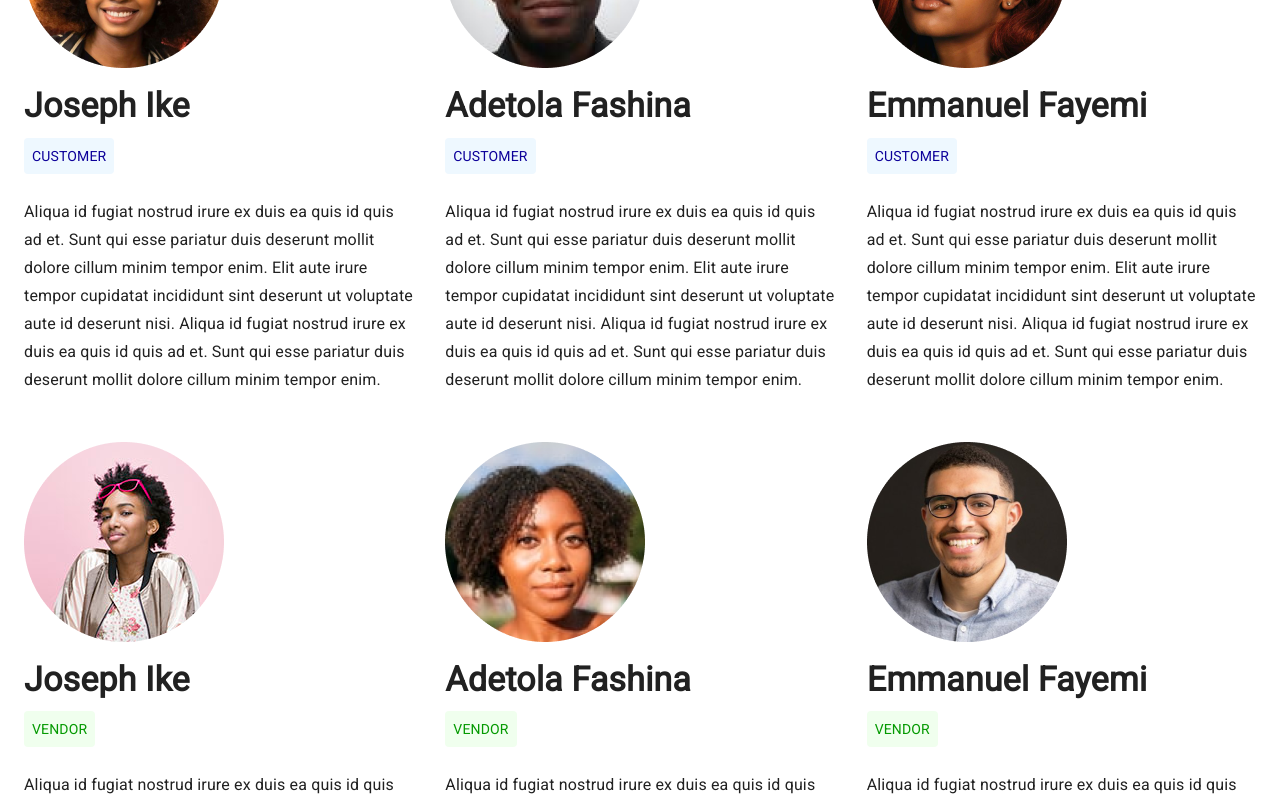
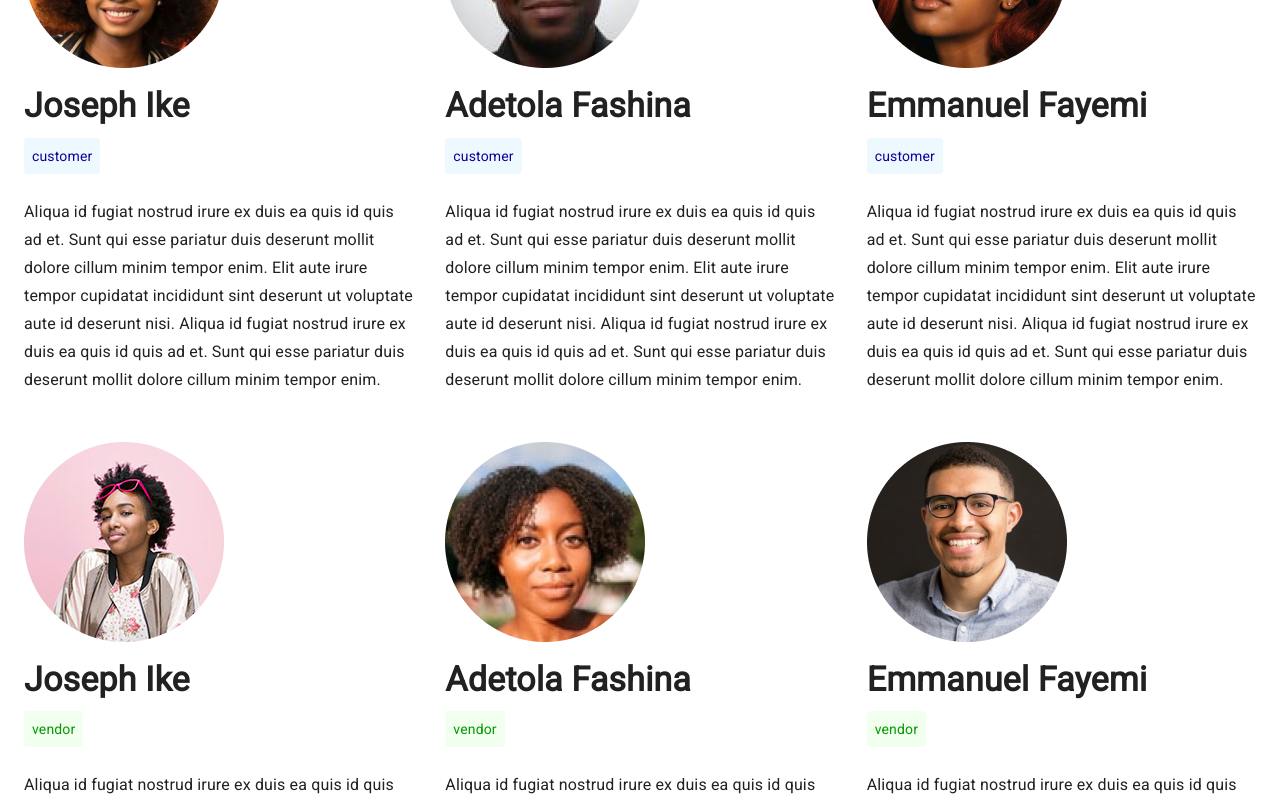
Before and after one commit to OgbeniHMMD/vasiti-testimonies, a Next.js app: page / in a window 1280 px wide. Shown: the part 1380-2180 px from the top of the page. Built offline with nearby package versions, Linux system fonts and the light colour scheme.

Commit message:
Improvement:
- Added temporary story saving mechanicsm

```diff
--- a/components/FeaturedStory.js
+++ b/components/FeaturedStory.js
@@ -1,4 +1,5 @@
 import React from "react"
+import store from "../store/stories"
 
 import Box from "@material-ui/core/Box"
 import {
@@ -26,8 +27,8 @@ export default function TopNavLinks(props) {
   const [dialogSuccess, setDialogSuccess] = React.useState(false)
 
   const initialFormValues = {
-    firstName: "x",
-    lastName: "y",
+    firstName: "",
+    lastName: "",
     category: "customer",
     attachment: null,
     story: "",
@@ -58,6 +59,11 @@ export default function TopNavLinks(props) {
     event.preventDefault()
 
     setDialogForm(false)
+
+    const payload = formValues
+    payload.name = `${formValues.firstName} ${formValues.lastName}`
+    payload.avatar = `https://picsum.photos/200`
+    store.dispatch({ type: "ADD_STORY", payload: formValues })
     setDialogSuccess(true)
   }
 
@@ -134,7 +140,6 @@ export default function TopNavLinks(props) {
           </Box>
         </Container>
       </Box>
-
       <Dialog
         open={dialogForm}
         onClose={CLOSE_FORM_DIALOG}
@@ -233,7 +238,6 @@ export default function TopNavLinks(props) {
               </label>
             </Box>
 
-            <FormControl component="row">
             <Box
               py={1}
               width={1}
@@ -267,7 +271,6 @@ export default function TopNavLinks(props) {
                 />
               </RadioGroup>
             </Box>
-            </FormControl>
 
             {formValues.category == "vendor" && (
               <Box py={1}>
@@ -303,7 +306,6 @@ export default function TopNavLinks(props) {
           </Box>
         </form>
       </Dialog>
-
       <Dialog
         open={dialogSuccess}
         onClose={CLOSE_SUCCESS_DIALOG}
--- a/components/Testimony.js
+++ b/components/Testimony.js
@@ -26,8 +26,8 @@ export default function TopNavLinks(props) {
           p={1}
           component="span"
           borderRadius={4}
-          color={props.category == "CUSTOMER" ? "#0D019A" : "#049A01"}
-          bgcolor={props.category == "CUSTOMER" ? "#EEF8FF" : "#F0FFEE"}>
+          color={props.category == "customer" ? "#0D019A" : "#049A01"}
+          bgcolor={props.category == "customer" ? "#EEF8FF" : "#F0FFEE"}>
           {props.category}
         </Box>
       </Box>
--- a/pages/index.js
+++ b/pages/index.js
@@ -1,4 +1,7 @@
 import Head from "next/head"
+
+import React from "react"
+import store from "../store/stories"
 
 import { Box, Container, Grid, Typography } from "@material-ui/core"
 import TopNavBar from "../components/TopNavBar"
@@ -8,17 +11,21 @@ import FeaturedStory from "../components/FeaturedStory"
 import Testimony from "../components/Testimony"
 import TheFooter from "../components/TheFooter"
 
-import stories1 from "../src/assets/stories1.json"
-import stories2 from "../src/assets/stories2.json"
+import StaticTestimonies from "../src/assets/stories2.json"
 
 export default function Home() {
-  const testimoniesJSON1 = stories1
-  const testimoniesJSON2 = stories2
+  const staticTestimonies = StaticTestimonies
+  const [statefulTestimonies, saveTestimonies] = React.useState(
+    store.getState()
+  )
+
+  store.subscribe(() => saveTestimonies(store.getState()))
+  store.subscribe(() => console.log(statefulTestimonies))
 
   const testimonies = (JSON_FILE) =>
-    JSON_FILE.map((testimony) => (
+    JSON_FILE.map((testimony, index) => (
       <Testimony
-        key={testimony.id}
+        key={index}
         name={testimony.name}
         avatar={testimony.avatar}
         category={testimony.category}
@@ -56,7 +63,7 @@ export default function Home() {
           <Container>
             <Box py={4}>
               <Grid container spacing={4}>
-                {testimonies(testimoniesJSON1)}
+                {testimonies(statefulTestimonies)}
               </Grid>
             </Box>
           </Container>
@@ -72,7 +79,7 @@ export default function Home() {
           <Container>
             <Box py={4}>
               <Grid container spacing={4}>
-                {testimonies(testimoniesJSON2)}
+                {testimonies(staticTestimonies)}
               </Grid>
             </Box>
           </Container>
--- a/src/assets/stories1.json
+++ b/src/assets/stories1.json
@@ -1,48 +1,42 @@
 [
   {
-    "id": 1,
     "name": "Joseph Ike",
-    "category": "CUSTOMER",
+    "category": "customer",
     "location": "In Ikeja",
     "avatar": "/img/avatar/01.png",
     "story": "Aliqua id fugiat nostrud irure ex duis ea quis id quis ad et. Sunt qui esse pariatur duis deserunt mollit dolore cillum minim tempor enim. Elit aute irure tempor cupidatat incididunt sint deserunt ut voluptate aute id deserunt nisi. Aliqua id fugiat nostrud irure ex duis ea quis id quis ad et. Sunt qui esse pariatur duis deserunt mollit dolore cillum minim tempor enim."
   },
   {
-    "id": 2,
     "name": "Adetola Fashina",
-    "category": "CUSTOMER",
+    "category": "customer",
     "location": "Ibadan",
     "avatar": "/img/avatar/02.png",
     "story": "Aliqua id fugiat nostrud irure ex duis ea quis id quis ad et. Sunt qui esse pariatur duis deserunt mollit dolore cillum minim tempor enim. Elit aute irure tempor cupidatat incididunt sint deserunt ut voluptate aute id deserunt nisi. Aliqua id fugiat nostrud irure ex duis ea quis id quis ad et. Sunt qui esse pariatur duis deserunt mollit dolore cillum minim tempor enim."
   },
   {
-    "id": 3,
     "name": "Emmanuel Fayemi",
-    "category": "CUSTOMER",
+    "category": "customer",
     "location": "In Akoka",
     "avatar": "/img/avatar/03.png",
     "story": "Aliqua id fugiat nostrud irure ex duis ea quis id quis ad et. Sunt qui esse pariatur duis deserunt mollit dolore cillum minim tempor enim. Elit aute irure tempor cupidatat incididunt sint deserunt ut voluptate aute id deserunt nisi. Aliqua id fugiat nostrud irure ex duis ea quis id quis ad et. Sunt qui esse pariatur duis deserunt mollit dolore cillum minim tempor enim."
   },
   {
-    "id": 4,
     "name": "Joseph Ike",
-    "category": "VENDOR",
+    "category": "vendor",
     "location": "In Ikeja",
     "avatar": "/img/avatar/04.png",
     "story": "Aliqua id fugiat nostrud irure ex duis ea quis id quis ad et. Sunt qui esse pariatur duis deserunt mollit dolore cillum minim tempor enim. Elit aute irure tempor cupidatat incididunt sint deserunt ut voluptate aute id deserunt nisi. Aliqua id fugiat nostrud irure ex duis ea quis id quis ad et. Sunt qui esse pariatur duis deserunt mollit dolore cillum minim tempor enim."
   },
   {
-    "id": 5,
     "name": "Adetola Fashina",
-    "category": "VENDOR",
+    "category": "vendor",
     "location": "Ibadan",
     "avatar": "/img/avatar/05.png",
     "story": "Aliqua id fugiat nostrud irure ex duis ea quis id quis ad et. Sunt qui esse pariatur duis deserunt mollit dolore cillum minim tempor enim. Elit aute irure tempor cupidatat incididunt sint deserunt ut voluptate aute id deserunt nisi. Aliqua id fugiat nostrud irure ex duis ea quis id quis ad et. Sunt qui esse pariatur duis deserunt mollit dolore cillum minim tempor enim."
   },
   {
-    "id": 6,
     "name": "Emmanuel Fayemi",
-    "category": "VENDOR",
+    "category": "vendor",
     "location": "In Akoka",
     "avatar": "/img/avatar/06.png",
     "story": "Aliqua id fugiat nostrud irure ex duis ea quis id quis ad et. Sunt qui esse pariatur duis deserunt mollit dolore cillum minim tempor enim. Elit aute irure tempor cupidatat incididunt sint deserunt ut voluptate aute id deserunt nisi. Aliqua id fugiat nostrud irure ex duis ea quis id quis ad et. Sunt qui esse pariatur duis deserunt mollit dolore cillum minim tempor enim."
--- a/src/assets/stories2.json
+++ b/src/assets/stories2.json
@@ -2,7 +2,7 @@
   {
     "id": 1,
     "name": "Temi Obadofin",
-    "category": "CUSTOMER",
+    "category": "customer",
     "location": "In Ikeja",
     "avatar": "/img/avatar/07.png",
     "story": "Aliqua id fugiat nostrud irure ex duis ea quis id quis ad et. Sunt qui esse pariatur duis deserunt mollit dolore cillum minim tempor enim. Elit aute irure tempor cupidatat incididunt sint deserunt ut voluptate aute id deserunt nisi. Aliqua id fugiat nostrud irure ex duis ea quis id quis ad et. Sunt qui esse pariatur duis deserunt mollit dolore cillum minim tempor enim."
@@ -10,7 +10,7 @@
   {
     "id": 2,
     "name": "Promise Ejiofor",
-    "category": "CUSTOMER",
+    "category": "customer",
     "location": "Ibadan",
     "avatar": "/img/avatar/08.png",
     "story": "Aliqua id fugiat nostrud irure ex duis ea quis id quis ad et. Sunt qui esse pariatur duis deserunt mollit dolore cillum minim tempor enim. Elit aute irure tempor cupidatat incididunt sint deserunt ut voluptate aute id deserunt nisi. Aliqua id fugiat nostrud irure ex duis ea quis id quis ad et. Sunt qui esse pariatur duis deserunt mollit dolore cillum minim tempor enim."
@@ -18,28 +18,28 @@
   {
     "id": 3,
     "name": "Feyisola Arinola",
-    "category": "CUSTOMER",
+    "category": "customer",
     "avatar": "/img/avatar/09.png",
     "story": "Aliqua id fugiat nostrud irure ex duis ea quis id quis ad et. Sunt qui esse pariatur duis deserunt mollit dolore cillum minim tempor enim. Elit aute irure tempor cupidatat incididunt sint deserunt ut voluptate aute id deserunt nisi. Aliqua id fugiat nostrud irure ex duis ea quis id quis ad et. Sunt qui esse pariatur duis deserunt mollit dolore cillum minim tempor enim."
   },
   {
     "id": 4,
     "name": "Karen Ibeh",
-    "category": "VENDOR",
+    "category": "vendor",
     "avatar": "/img/avatar/10.png",
     "story": "Aliqua id fugiat nostrud irure ex duis ea quis id quis ad et. Sunt qui esse pariatur duis deserunt mollit dolore cillum minim tempor enim. Elit aute irure tempor cupidatat incididunt sint deserunt ut voluptate aute id deserunt nisi. Aliqua id fugiat nostrud irure ex duis ea quis id quis ad et. Sunt qui esse pariatur duis deserunt mollit dolore cillum minim tempor enim."
   },
   {
     "id": 5,
     "name": "Oluchi Uzo",
-    "category": "VENDOR",
+    "category": "vendor",
     "avatar": "/img/avatar/11.png",
     "story": "Aliqua id fugiat nostrud irure ex duis ea quis id quis ad et. Sunt qui esse pariatur duis deserunt mollit dolore cillum minim tempor enim. Elit aute irure tempor cupidatat incididunt sint deserunt ut voluptate aute id deserunt nisi. Aliqua id fugiat nostrud irure ex duis ea quis id quis ad et. Sunt qui esse pariatur duis deserunt mollit dolore cillum minim tempor enim."
   },
   {
     "id": 6,
     "name": "Amos Okafor",
-    "category": "VENDOR",
+    "category": "vendor",
     "avatar": "/img/avatar/12.png",
     "story": "Aliqua id fugiat nostrud irure ex duis ea quis id quis ad et. Sunt qui esse pariatur duis deserunt mollit dolore cillum minim tempor enim. Elit aute irure tempor cupidatat incididunt sint deserunt ut voluptate aute id deserunt nisi. Aliqua id fugiat nostrud irure ex duis ea quis id quis ad et. Sunt qui esse pariatur duis deserunt mollit dolore cillum minim tempor enim."
   }
--- /dev/null
+++ b/store/stories.js
@@ -0,0 +1,22 @@
+import { createStore } from "redux"
+
+import stories1 from "../src/assets/stories1.json"
+
+function counter(state = stories1, action) {
+  switch (action.type) {
+    case "ADD_STORY":
+      const response = state
+      response.push({ ...action.payload })
+      return response
+    case "POP_STORY":
+    //   return state - 1
+    default:
+      return state
+  }
+}
+
+// Create a Redux store holding the state of your app.
+// Its API is { subscribe, dispatch, getState }.
+let store = createStore(counter)
+
+export default store
```
Lines whose indentation alone changed are shown as unchanged.
